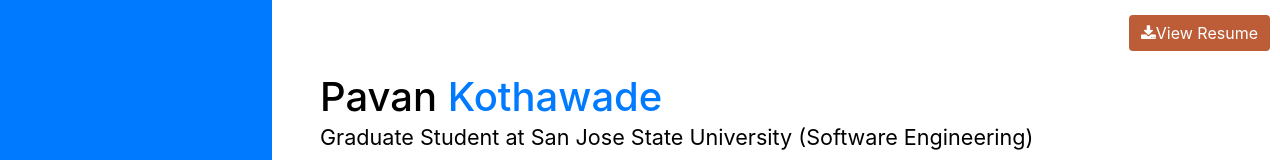
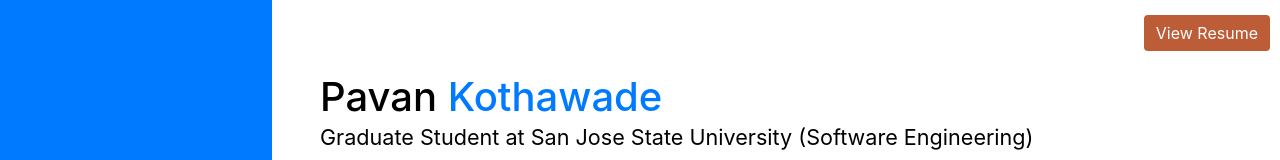
Before and after one commit to pavankothawade/pavankothawade.github.io, a website with bundled scripts: page index.html in a window 1280 px wide. Shown: the top 160 px of the page. Built offline with nearby package versions, Linux system fonts and the light colour scheme; a web font is replaced by a local one.

Commit message:
Update index.html

```diff
--- a/index.html
+++ b/index.html
@@ -68,7 +68,7 @@
     </nav>
 
     <div class="container-fluid p-0">
-      <div class="resume"> <a href="img/PAVAN KOTHAWADE-RESUME.pdf"><button class="btn btn-primary pull-right" style="background-color: #bd5d38; box-shadow: none; border: none" ><i class="fa fa-download" aria-hidden="true"></i>View Resume </button></a>
+      <div class="resume"> <a href="img/PAVAN KOTHAWADE-RESUME.pdf"><button class="btn btn-primary pull-right" style="background-color: #bd5d38; box-shadow: none; border: none" >View Resume </button></a>
 </div>
       <section class="resume-section p-3 p-lg-5 d-flex d-column AboutMe" id="about">
         <div class="my-auto">
```
